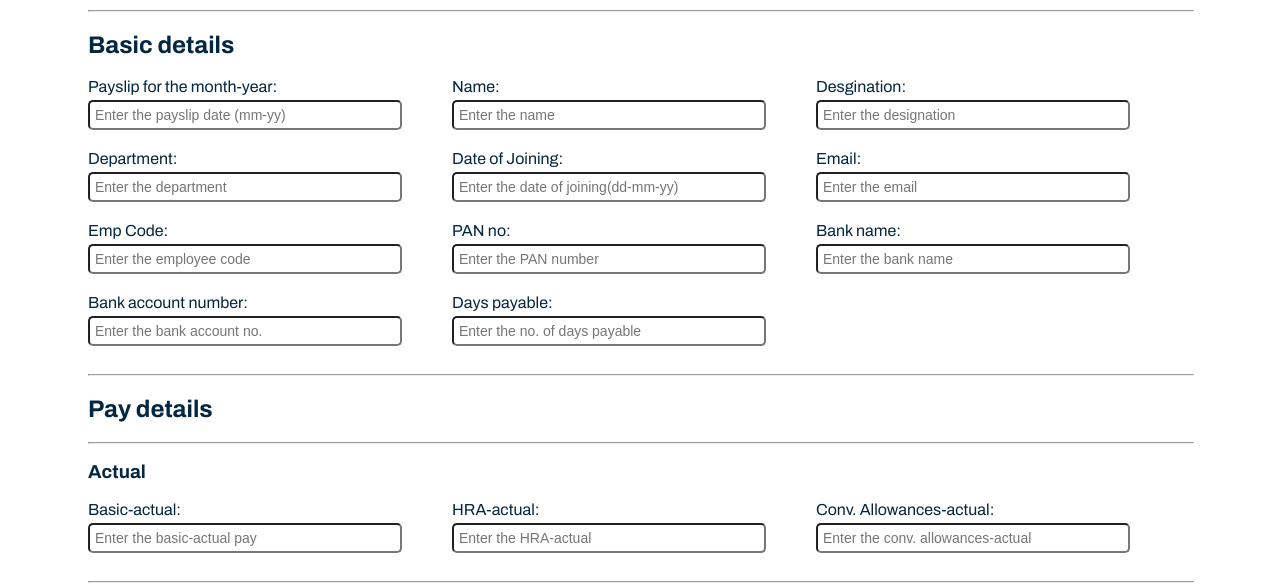
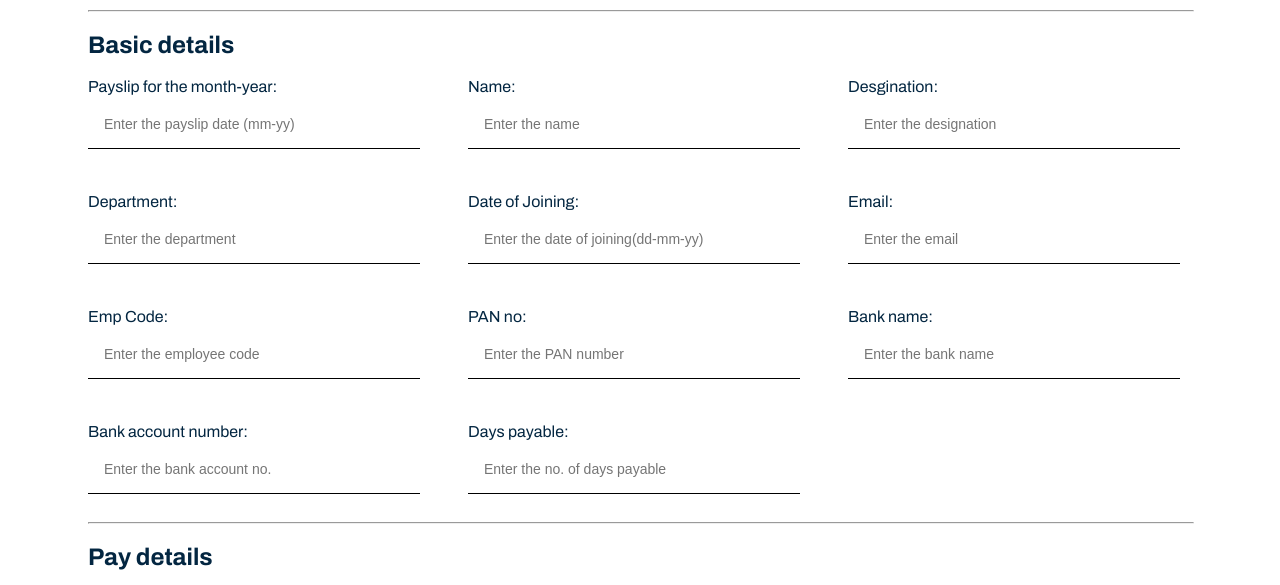
Before and after one commit to ndUltrashield/UltraGen, a plain HTML site: page slipGen.html in a window 1280 px wide. Shown: the part 217-802 px from the top of the page. Drawn offline with nearby package versions, Linux system fonts and the light colour scheme.

Commit message:
Updated style

```diff
--- a/style.css
+++ b/style.css
@@ -2,6 +2,8 @@
 body {
   font-family: "Archivo", sans-serif;
   color: #032641;
+  /* background-image: url("bg.jpg");
+  background-size: cover; */
 }
 
 .container {
@@ -86,10 +88,11 @@ label {
 input,
 textarea {
   width: 100%;
-  padding: 5px;
+  padding: 16px;
   margin-bottom: 10px;
   font-size: 14px;
-  border-radius: 5px;
+  border: none;
+  border-bottom: 1px solid black;
 }
 button {
   padding: 10px 20px;
@@ -141,7 +144,8 @@ p {
   flex-wrap: wrap;
   flex-direction: row;
   align-items: center;
-  column-gap: 64px;
+  column-gap: 80px;
+  row-gap: 24px;
 }
 
 /* Payslip template */
```
